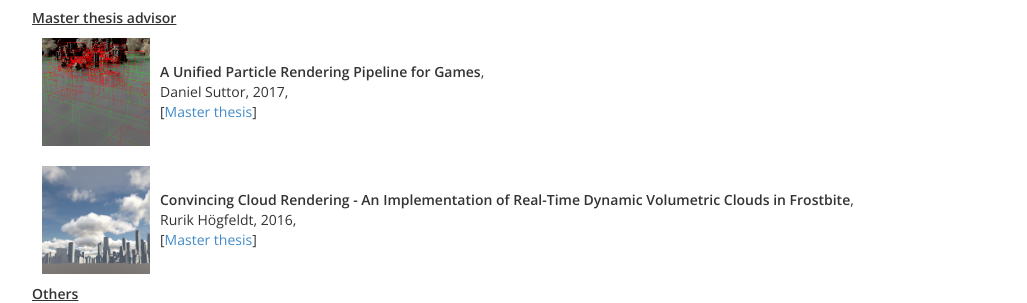
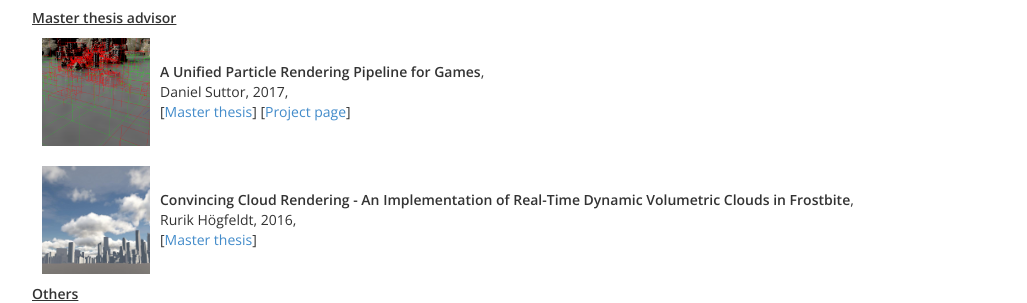
Before and after one commit to sebh/sebh.github.io, a Jekyll site: the page built from publications.html, in a window 1280 px wide and 900 px high, scrolled down 3017 px. Shown: the part 181-484 px from the top of the window, without its empty margins (38-1065 px from the left). Built offline with Jekyll 4.4.1, drawn with Linux system fonts in a browser that asks for light colours; nearby versions of some CDN libraries; some web fonts are replaced.

Commit message:
Added a master thesis project page

```diff
--- a/publications.html
+++ b/publications.html
@@ -365,7 +365,7 @@ permalink: /publications/
                 <td>
                     <span class="pub-title"> A Unified Particle Rendering Pipeline for Games</span>,<br />
                     <span class="pub-autho"> Daniel Suttor, 2017</span>,<br />
-                    [<a href="https://drive.google.com/file/d/0B5BuNNa7zAi3RllYa256c1FsRU0/view?resourcekey=0-AEXJ0hiuzP-x8NIKVnrc5g" target="_blank">Master thesis</a>]
+                    [<a href="https://drive.google.com/file/d/0B5BuNNa7zAi3RllYa256c1FsRU0/view?resourcekey=0-AEXJ0hiuzP-x8NIKVnrc5g" target="_blank">Master thesis</a>] [<a href="http://dasutt.github.io/stories/volumetric-rendering/" target="_blank">Project page</a>]
                 </td>
             </tr>
             <tr>
```
